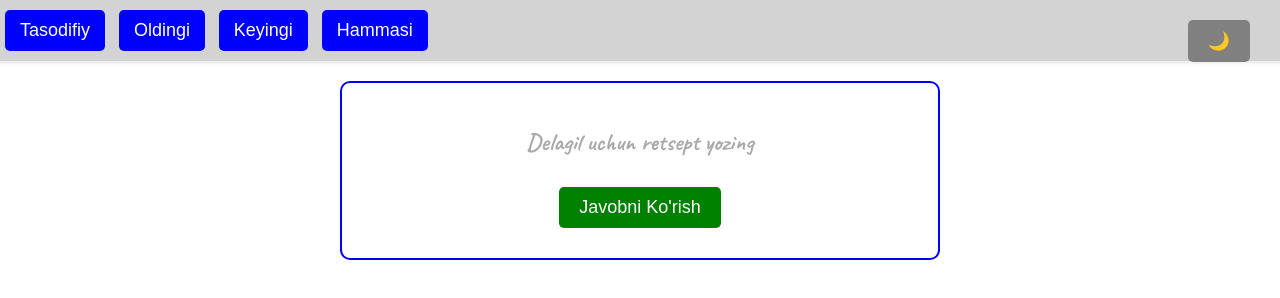
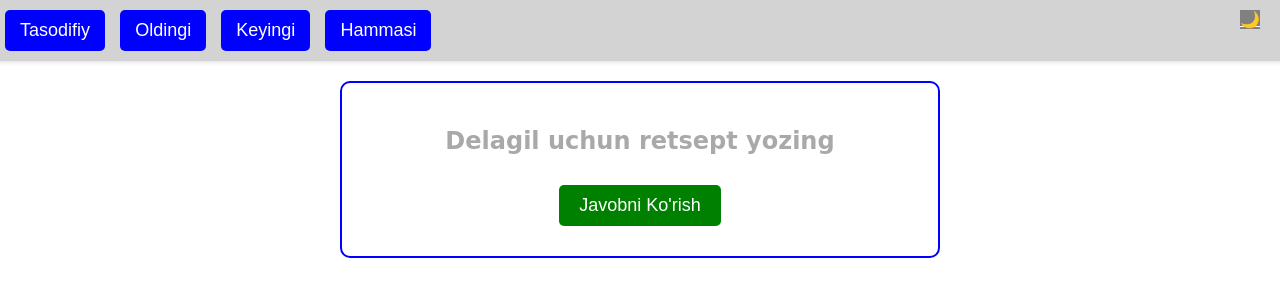
Before and after one commit to Sessiya/2000, a plain HTML site: page index.html in a window 1280 px wide. Drawn offline with Linux system fonts and the light colour scheme.

Commit message:
Update style.css

```diff
--- a/style.css
+++ b/style.css
@@ -1,3 +1,18 @@
+
+  #dark-mode-toggle:focus {
+    outline: 2px dotted #007BFF; /* Fokus effekti uchun chiziq */
+}
+#dark-mode-toggle:hover {
+    color: #007BFF; /* Hoverda matn rangi o'zgaradi */
+    text-decoration: none; /* Chiziq yo'qoladi */
+}
+  #dark-mode-toggle {
+    all: unset; /* Barcha tugma default xususiyatlarini o'chirish */
+    font-size: 16px; /* Matn hajmini sozlash */
+    color: inherit; /* Matn rangi umumiy dizayn rangiga moslashadi */
+    cursor: pointer; /* Bosish imkoniyatini ko'rsatish uchun kursor qo‘shiladi */
+    text-decoration: underline; /* Matnga chizilgan chiziq */
+  }
 /* Font */
 @import url('https://fonts.googleapis.com/css2?family=Caveat:wght@400;700&display=swap');
 
```
